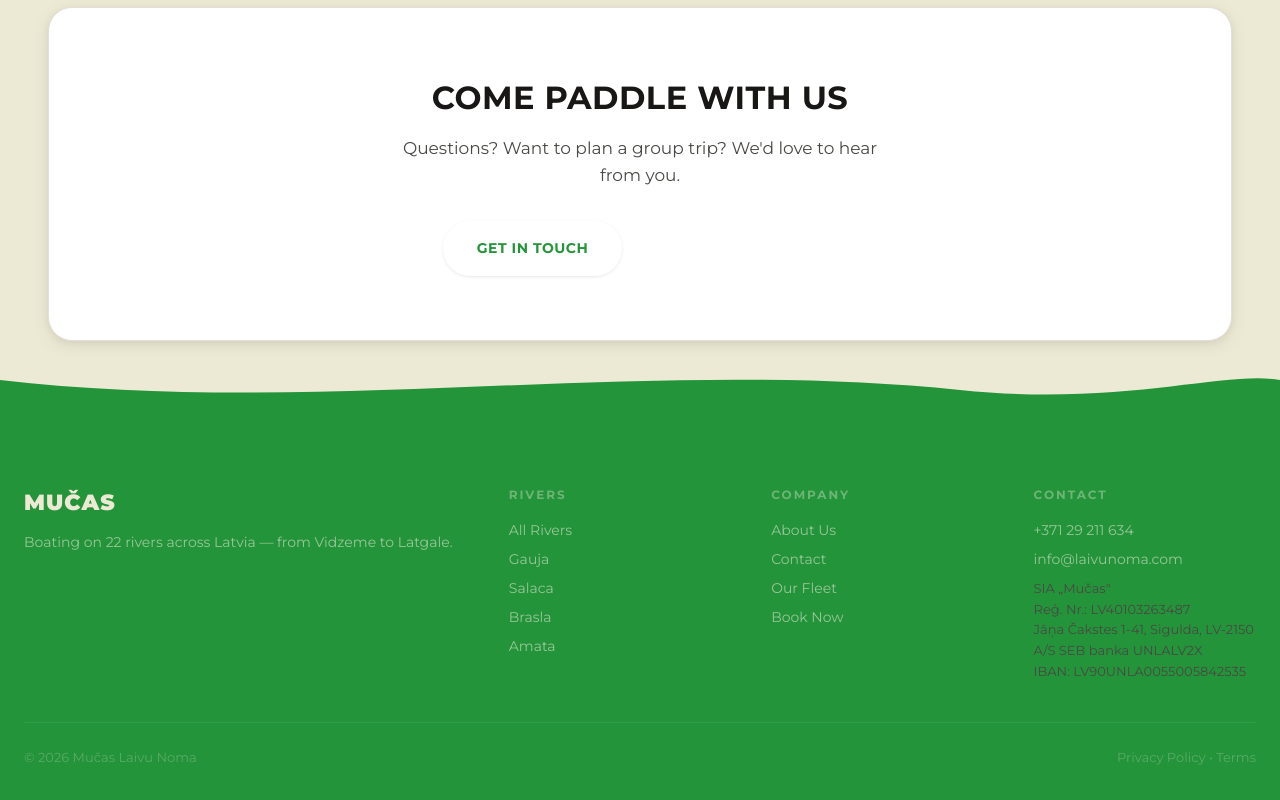
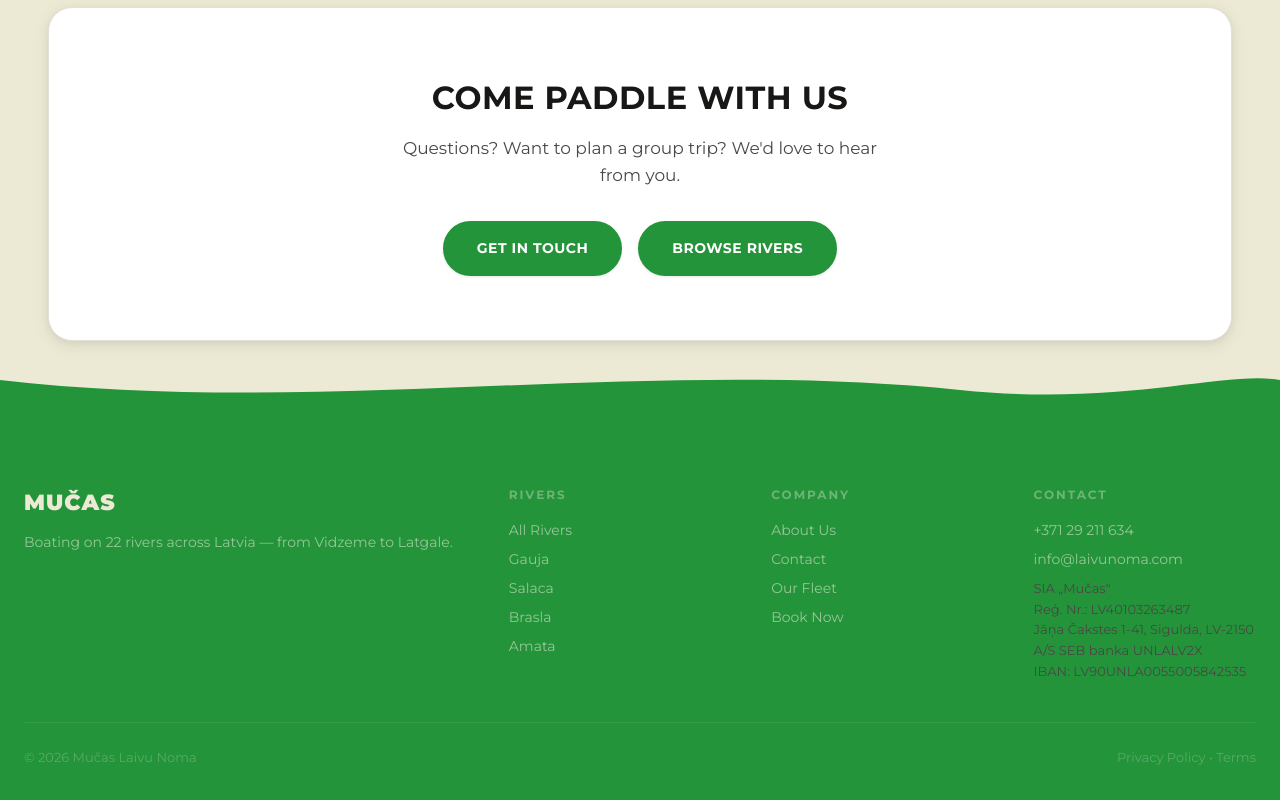
Before and after one commit to MarksVale/mucas-site, a Next.js app: page /en/about in a window 1280 px wide. Shown: the part 1814-2614 px from the top of the page. Built offline with nearby package versions, Linux system fonts and the light colour scheme; no server answers.

Commit message:
Fix CTA banner buttons globally with CSS override

```diff
--- a/src/styles/globals.css
+++ b/src/styles/globals.css
@@ -354,6 +354,9 @@ img { max-width: 100%; display: block; }
 }
 .cta-banner h2 { font-size: 32px; font-weight: 700; margin-bottom: 12px; text-transform: uppercase; letter-spacing: 0.5px; color: var(--text); }
 .cta-banner p { font-size: 17px; color: var(--text-secondary); margin-bottom: 32px; max-width: 500px; margin-left: auto; margin-right: auto; }
+/* Force all buttons inside white CTA card to be solid green regardless of btn variant */
+.cta-banner .btn { background: var(--primary) !important; color: #FFFFFF !important; border-color: var(--primary) !important; box-shadow: var(--shadow-sm); }
+.cta-banner .btn:hover { background: var(--secondary) !important; border-color: var(--secondary) !important; }
 
 /* ===== FILTER BAR ===== */
 .filter-bar {
```
